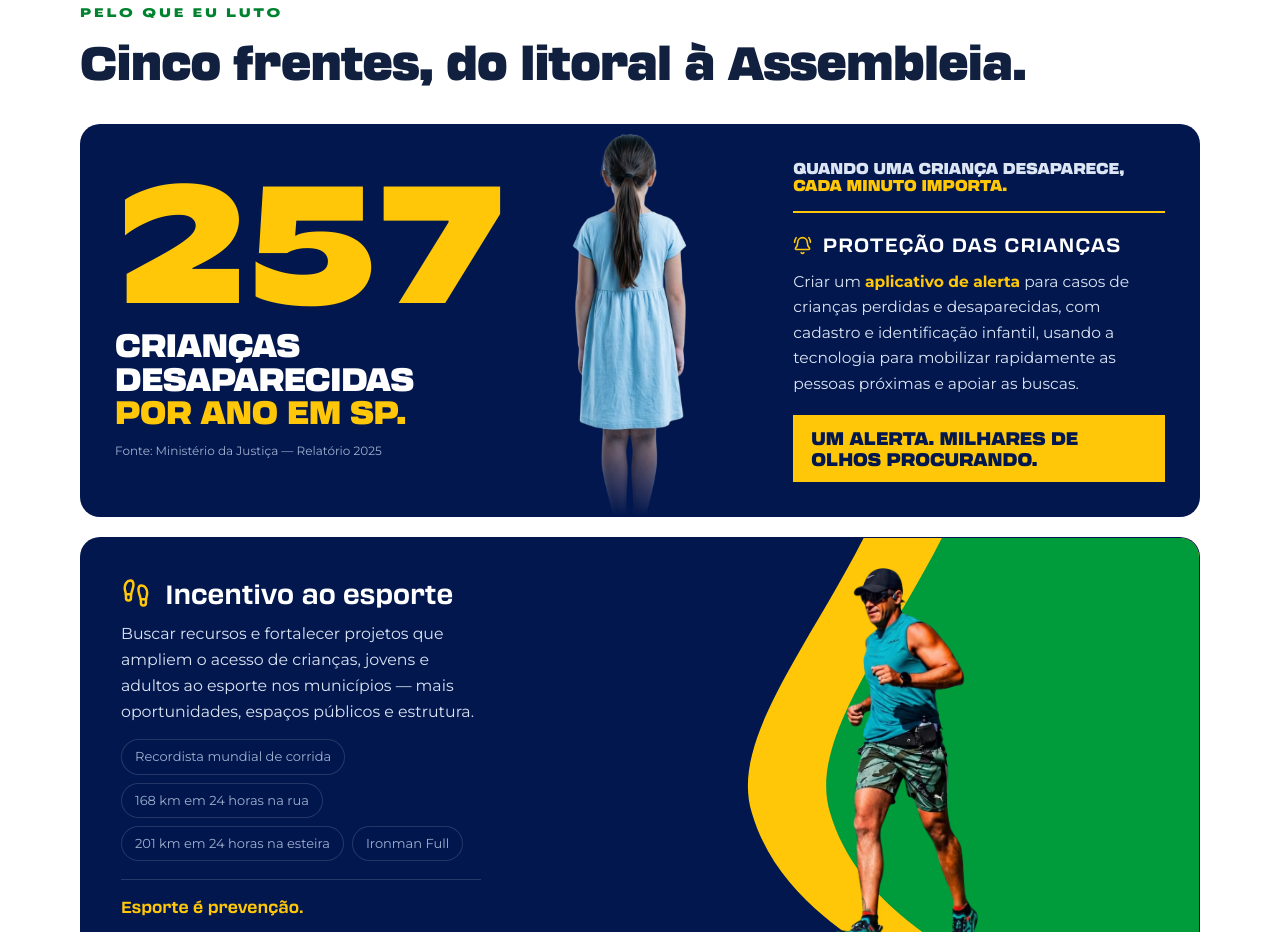
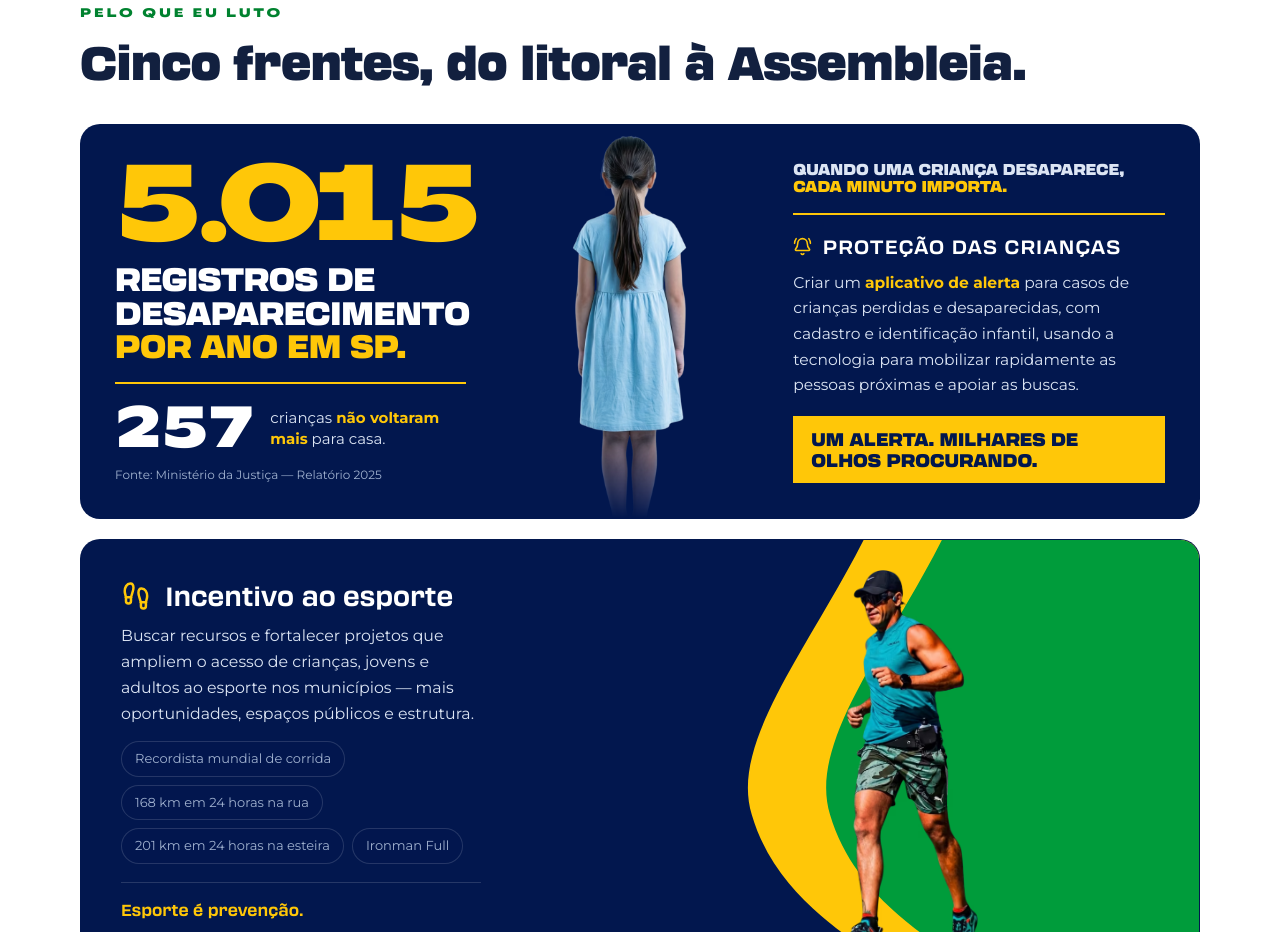
Before and after one commit to Jonathanmkt/bombeiroflaviosantos.com.br, a plain HTML site: page index.html in a window 1280 px wide. Shown: the part 1880-2812 px from the top of the page. Drawn offline with Linux system fonts and the light colour scheme.

Commit message:
Adiciona registro anual de desaparecimento junto ao estoque de criancas
O bloco "Protecao das criancas" mostrava so o 257 (criancas que nao voltaram
para casa), sem dar a escala do problema. Sugestao do candidato, trazida pelo
CEO: exibir tambem os 5.015 registros de desaparecimento por ano em SP. O
5.015 assume o numero grande; o 257 desce para um segundo dado, separado por
um filete amarelo — trocar um pelo outro deixaria a peca factualmente errada,
pois medem coisas diferentes (fluxo anual x estoque nao resolvido).

Corrigidos dois defeitos de CSS achados na conferencia: o 257 saia com 15px
por especificidade de seletor (resolvido com filho direto `> span`), e o
numero desalinhava do texto ao lado por estar em align-items:baseline em vez
de center.

Tambem exclui do git os artefatos pesados de docs/design/ (exploracao visual
via skill /design): o canvas montado e os .dc.html tem fontes em base64 e nao
sao servidos pelo site; ficam versionados so o script e o canvas.json que os
reconstroem.

Pendencia registrada no HISTORICO: a fonte do 5.015 nao foi confirmada pelo
CEO, apenas o numero.

```diff
--- a/index.html
+++ b/index.html
@@ -376,7 +376,7 @@ h3{font-family:var(--titulo);font-weight:700;line-height:1.2}
 .criancas__dado{padding:clamp(24px,3vw,34px);align-self:center}
 .bandeira--criancas .criancas__numero{
   font-family:var(--apoio);font-weight:900;
-  font-size:clamp(84px,13vw,168px);line-height:.82;
+  font-size:clamp(56px,8.4vw,108px);line-height:.86;letter-spacing:-.03em;
   letter-spacing:-.02em;color:var(--amarelo);
   font-variant-numeric:tabular-nums;
 }
@@ -387,7 +387,31 @@ h3{font-family:var(--titulo);font-weight:700;line-height:1.2}
 }
 .criancas__dado h3 em{color:var(--amarelo);font-style:normal}
 .bandeira--criancas .criancas__fonte{
-  margin-top:14px;font-size:12px;line-height:1.5;color:var(--cinza-claro);
+  margin-top:12px;font-size:12px;line-height:1.5;color:var(--cinza-claro);
+}
+/* o segundo dado: menor que o primeiro, mas com peso próprio. O 5 mil dá a
+   escala do problema; o 257 dá a gravidade — e é a distância entre os dois que
+   explica por que o aplicativo de alerta importa. */
+.bandeira--criancas .criancas__segundo{
+  /* centro a centro: com baseline o texto de duas linhas subia e ficava
+     desalinhado do numero */
+  display:flex;align-items:center;gap:16px;
+  margin-top:20px;padding-top:18px;
+  border-top:2px solid var(--amarelo);
+}
+.bandeira--criancas .criancas__segundo b{
+  font-family:var(--apoio);font-weight:900;
+  font-size:clamp(38px,5vw,58px);line-height:.9;color:var(--branco);
+  font-variant-numeric:tabular-nums;flex:none;
+}
+/* filho DIRETO: sem o `>`, esta regra também casava o <span> de dentro do <b>
+   e derrubava o número de 58px para 15px — o 257 quase sumia. */
+.bandeira--criancas .criancas__segundo > span{
+  font-size:15px;line-height:1.4;color:#DCE5F4;
+}
+.bandeira--criancas .criancas__segundo strong{color:var(--amarelo);font-weight:700}
+.bandeira--criancas .criancas__segundo small{
+  display:block;margin-top:5px;font-size:11.5px;color:var(--cinza-claro);
 }
 .criancas__foto{align-self:end;justify-self:center}
 .criancas__foto img{
@@ -678,8 +702,13 @@ footer{background:#010F35;color:var(--cinza-claro);padding:clamp(40px,6vw,64px)
 
       <article class="bandeira bandeira--criancas" data-revela>
         <div class="criancas__dado">
-          <p class="criancas__numero"><span data-conta="257">257</span></p>
-          <h3>Crianças desaparecidas<br><em>por ano em SP.</em></h3>
+          <p class="criancas__numero"><span data-conta="5015">5.015</span></p>
+          <h3>Registros de desaparecimento<br><em>por ano em SP.</em></h3>
+
+          <p class="criancas__segundo">
+            <b><span data-conta="257">257</span></b>
+            <span>crianças <strong>não voltaram mais</strong> para casa.</span>
+          </p>
           <p class="criancas__fonte">Fonte: Ministério da Justiça — Relatório 2025</p>
         </div>
 
```
Also changed, not shown: docs/design/canvas.json (added, +25 -0 lines), 3 other files.
